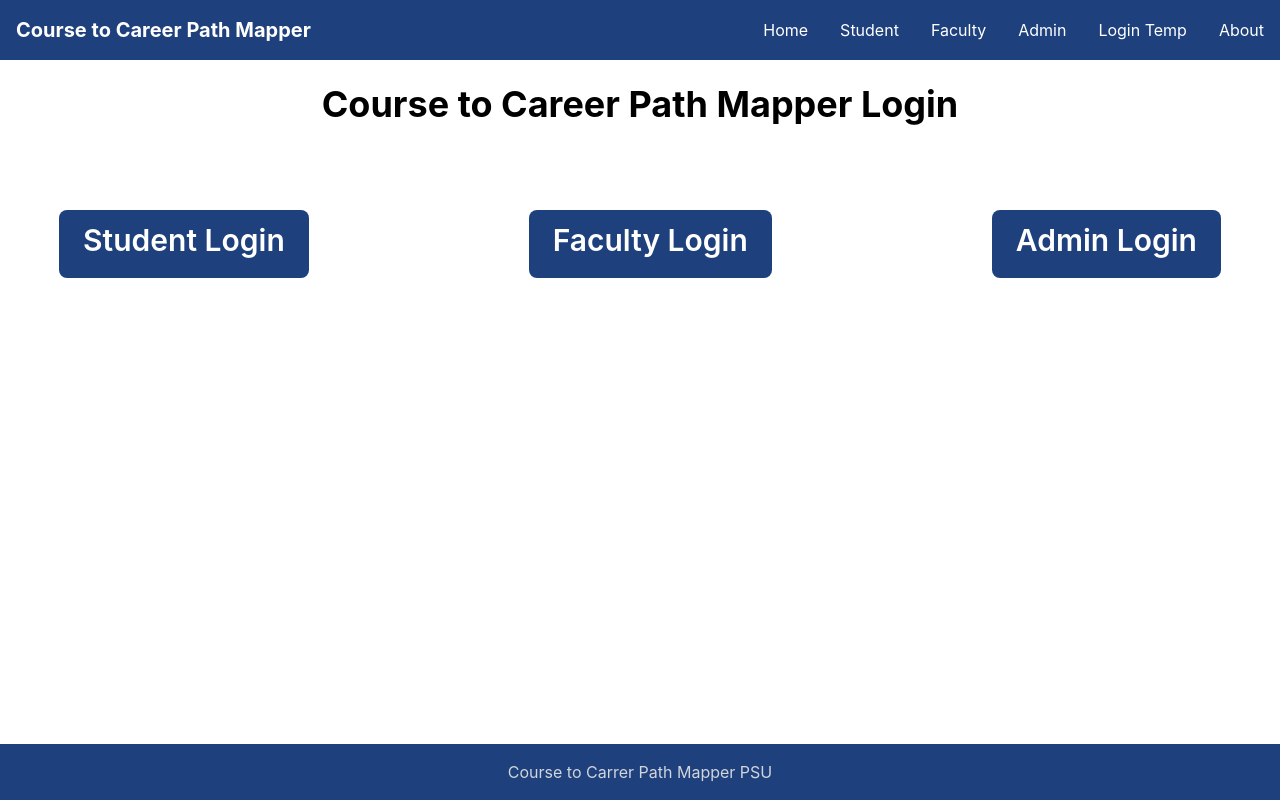
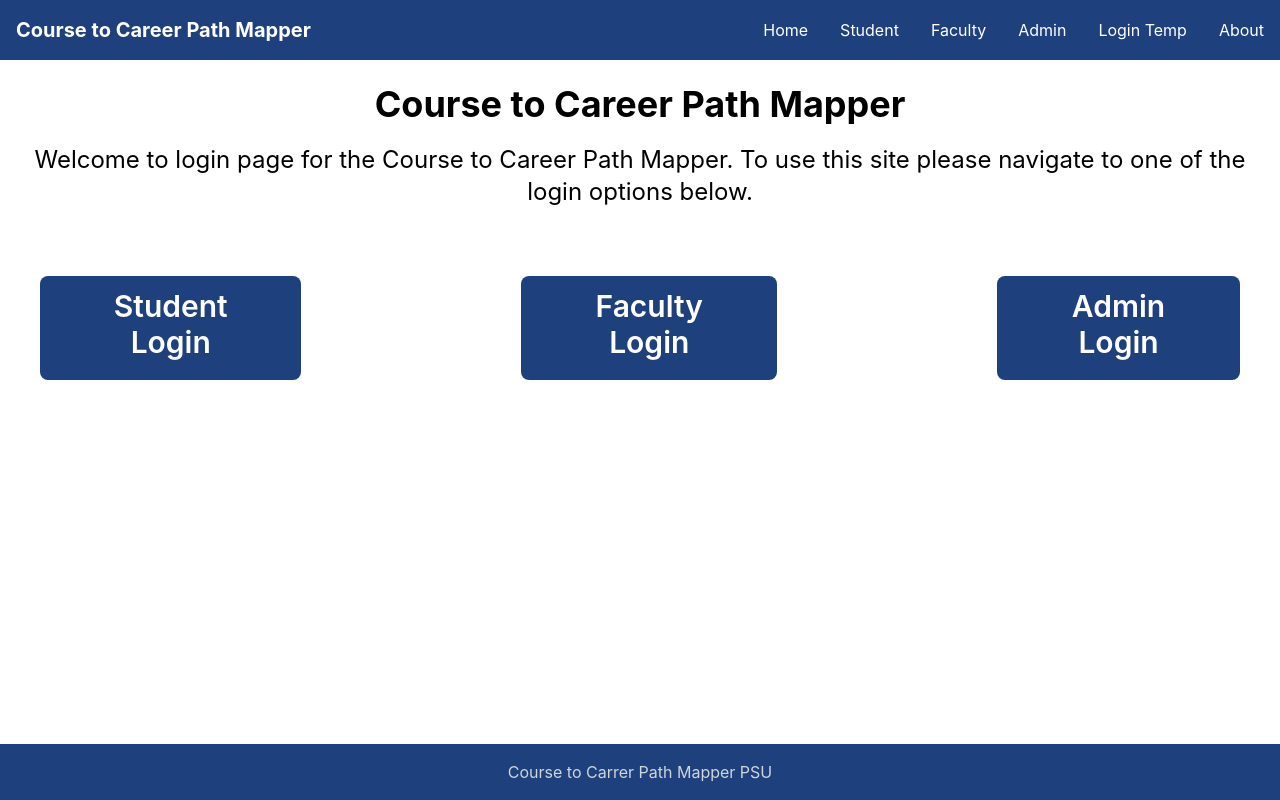
Before and after one commit to GoldenDiamondPE/C2CM, a React (Vite) app in the folder client/: page / in a window 1280 px wide. Built offline with nearby package versions, Linux system fonts and the light colour scheme.

Commit message:
Minor Azure Fix

```diff
--- a/client/src/App.tsx
+++ b/client/src/App.tsx
@@ -1,6 +1,6 @@
 import { createBrowserRouter, RouterProvider } from 'react-router-dom';
 import RootLayout from './layouts/RootLayout';
-import Home from './pages/Home';
+//import Home from './pages/Home';
 import About from './pages/About';
 import Login from './pages/Login';
 import LoginMain from './pages/LoginMain';
--- a/client/src/pages/LoginMain.tsx
+++ b/client/src/pages/LoginMain.tsx
@@ -6,14 +6,16 @@ export default function Home() {
       <Helmet>
         <title>Login | C2CM</title>
       </Helmet>
-      <h1 className='text-center text-4xl font-bold mb-5'>Course to Career Path Mapper Login</h1>
+      <h1 className='text-center text-4xl font-bold mb-5'>Course to Career Path Mapper</h1>
+
+      <p className='text-center text-2xl mb-5'>Welcome to login page for the Course to Career Path Mapper. To use this site please navigate to one of the login options below.</p>
 
       <div className="mx-auto flex justify-center items-center min-h-50 gap-55 p-4">
-            <Link to="/studentSetup" className="text-3xl font-semibold text-center pb-5 bg-psuBeaver hover:bg-psuNittany px-6 py-3 rounded-lg inline-block transition text-white">Student Login</Link>
+            <Link to="/studentSetup" className="text-3xl font-semibold text-center pb-5 bg-psuBeaver hover:bg-psuNittany px-10 py-3 rounded-lg inline-block transition text-white">Student Login</Link>
 
-            <Link to="/faculty" className="text-3xl font-semibold text-center pb-5 bg-psuBeaver hover:bg-psuNittany px-6 py-3 rounded-lg inline-block transition text-white">Faculty Login</Link>
+            <Link to="/faculty" className="text-3xl font-semibold text-center pb-5 bg-psuBeaver hover:bg-psuNittany px-10 py-3 rounded-lg inline-block transition text-white">Faculty Login</Link>
 
-            <Link to="/admin" className="text-3xl font-semibold text-center pb-5 bg-psuBeaver hover:bg-psuNittany px-6 py-3 rounded-lg inline-block transition text-white">Admin Login</Link>
+            <Link to="/admin" className="text-3xl font-semibold text-center pb-5 bg-psuBeaver hover:bg-psuNittany px-10 py-3 rounded-lg inline-block transition text-white">Admin Login</Link>
       </div>
 
     </div>
```
